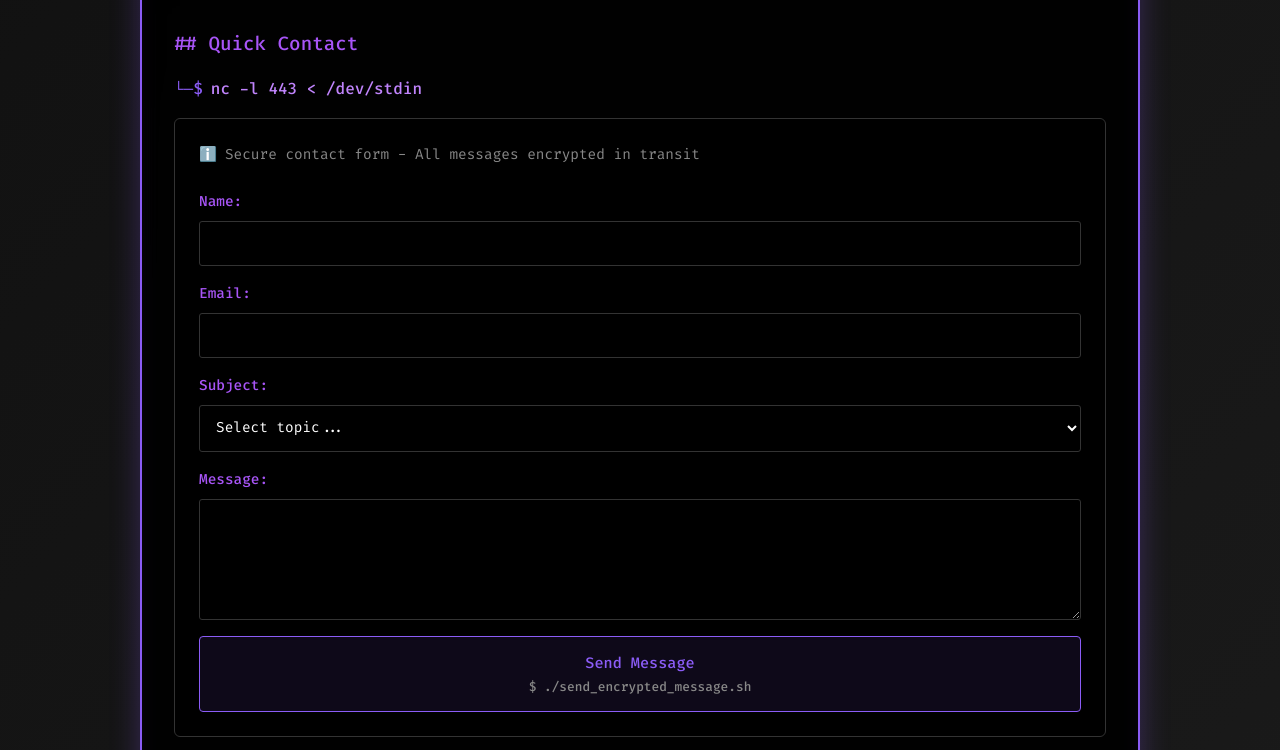
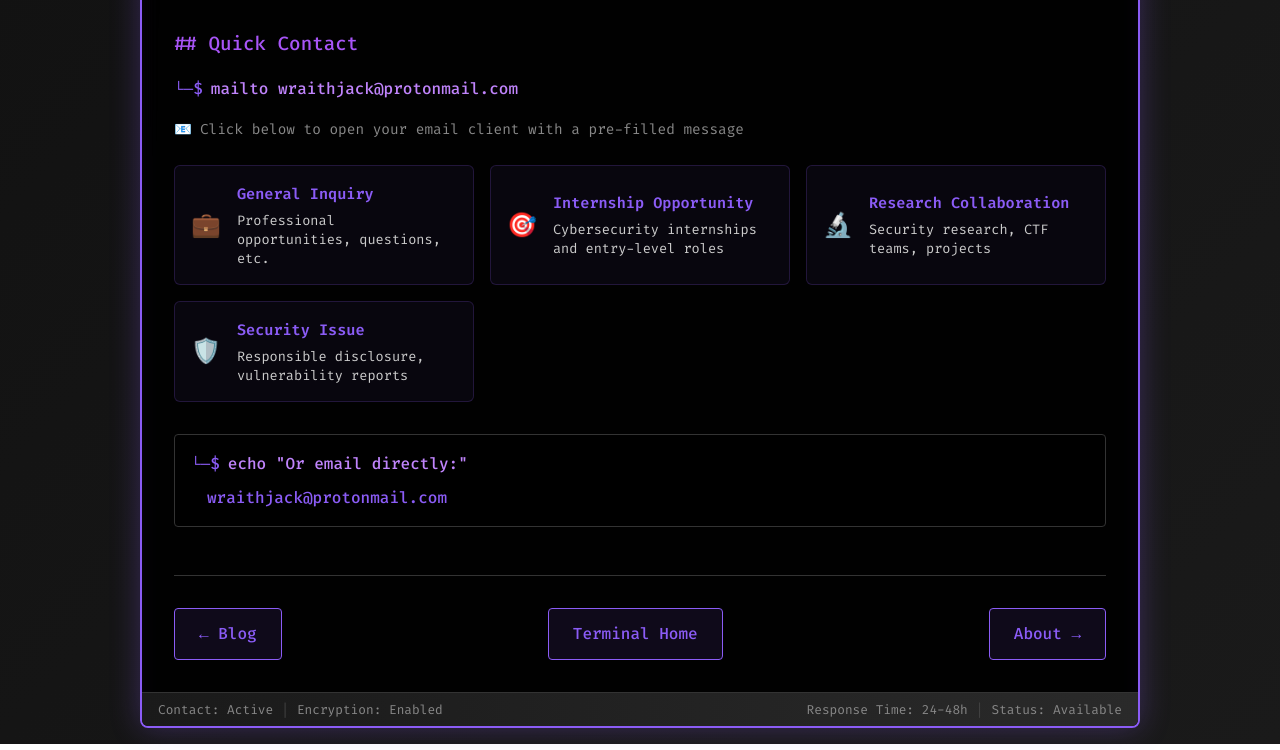
Before and after one commit to wraithjack/wraithjack.github.io, a website: page contact.html in a window 1280 px wide. Shown: the part 2090-2840 px from the top of the page. Drawn offline with Linux system fonts and the light colour scheme.

Commit message:
Replace contact form with mailto functionality

```diff
--- a/contact.html
+++ b/contact.html
@@ -229,48 +229,58 @@
           <h3>## Quick Contact</h3>
           <div class="line">
             <span class="prompt">└─$</span>
-            <span class="command">nc -l 443 < /dev/stdin</span>
+            <span class="command">mailto wraithjack@protonmail.com</span>
           </div>
 
-          <div class="contact-form">
-            <div class="form-note">
-              <span class="note-icon">ℹ️</span>
-              <span>Secure contact form - All messages encrypted in transit</span>
+          <div class="mailto-section">
+            <div class="mailto-note">
+              <span class="note-icon">📧</span>
+              <span>Click below to open your email client with a pre-filled message</span>
             </div>
 
-            <form class="terminal-form" onsubmit="handleFormSubmit(event)">
-              <div class="form-group">
-                <label class="form-label">Name:</label>
-                <input type="text" class="form-input" name="name" required>
+            <div class="mailto-options">
+              <a href="mailto:wraithjack@protonmail.com?subject=General%20Inquiry&body=Hi%20Michael,%0A%0AI%20found%20your%20portfolio%20and%20wanted%20to%20reach%20out%20about:%0A%0A[Please%20describe%20your%20inquiry%20here]%0A%0ABest%20regards," class="mailto-btn general">
+                <span class="btn-icon">💼</span>
+                <div class="btn-content">
+                  <div class="btn-title">General Inquiry</div>
+                  <div class="btn-desc">Professional opportunities, questions, etc.</div>
+                </div>
+              </a>
+
+              <a href="mailto:wraithjack@protonmail.com?subject=Internship%20Opportunity&body=Hi%20Michael,%0A%0AI%20have%20an%20internship%20opportunity%20that%20might%20interest%20you:%0A%0A[Please%20describe%20the%20opportunity%20here]%0A%0ABest%20regards," class="mailto-btn internship">
+                <span class="btn-icon">🎯</span>
+                <div class="btn-content">
+                  <div class="btn-title">Internship Opportunity</div>
+                  <div class="btn-desc">Cybersecurity internships and entry-level roles</div>
+                </div>
+              </a>
+
+              <a href="mailto:wraithjack@protonmail.com?subject=Research%20Collaboration&body=Hi%20Michael,%0A%0AI%27d%20like%20to%20collaborate%20on%20security%20research:%0A%0A[Please%20describe%20your%20research%20idea%20here]%0A%0ABest%20regards," class="mailto-btn collaboration">
+                <span class="btn-icon">🔬</span>
+                <div class="btn-content">
+                  <div class="btn-title">Research Collaboration</div>
+                  <div class="btn-desc">Security research, CTF teams, projects</div>
+                </div>
+              </a>
+
+              <a href="mailto:wraithjack@protonmail.com?subject=Security%20Issue&body=Hi%20Michael,%0A%0AI%20found%20a%20security%20issue%20I%27d%20like%20to%20report:%0A%0A[Please%20describe%20the%20security%20issue%20here]%0A%0ANote:%20Please%20include%20relevant%20details%20while%20following%20responsible%20disclosure%20practices.%0A%0ABest%20regards," class="mailto-btn security">
+                <span class="btn-icon">🛡️</span>
+                <div class="btn-content">
+                  <div class="btn-title">Security Issue</div>
+                  <div class="btn-desc">Responsible disclosure, vulnerability reports</div>
+                </div>
+              </a>
+            </div>
+
+            <div class="direct-email">
+              <div class="line">
+                <span class="prompt">└─$</span>
+                <span class="command">echo "Or email directly:"</span>
               </div>
-
-              <div class="form-group">
-                <label class="form-label">Email:</label>
-                <input type="email" class="form-input" name="email" required>
+              <div class="email-direct">
+                <a href="mailto:wraithjack@protonmail.com" class="email-link">wraithjack@protonmail.com</a>
               </div>
-
-              <div class="form-group">
-                <label class="form-label">Subject:</label>
-                <select class="form-input" name="subject" required>
-                  <option value="">Select topic...</option>
-                  <option value="internship">Internship Opportunity</option>
-                  <option value="collaboration">Research Collaboration</option>
-                  <option value="ctf">CTF Team Invitation</option>
-                  <option value="general">General Inquiry</option>
-                  <option value="security">Security Issue</option>
-                </select>
-              </div>
-
-              <div class="form-group">
-                <label class="form-label">Message:</label>
-                <textarea class="form-input form-textarea" name="message" rows="5" required></textarea>
-              </div>
-
-              <button type="submit" class="form-submit">
-                <span class="submit-text">Send Message</span>
-                <span class="submit-command">$ ./send_encrypted_message.sh</span>
-              </button>
-            </form>
+            </div>
           </div>
         </div>
 
@@ -314,28 +324,6 @@
       setTimeout(() => {
         output.textContent = 'Download complete. File saved to ~/Downloads/';
       }, 1500);
-    }
-
-    function handleFormSubmit(event) {
-      event.preventDefault();
-
-      const form = event.target;
-      const submitBtn = form.querySelector('.form-submit');
-      const originalText = submitBtn.innerHTML;
-
-      // Show sending animation
-      submitBtn.innerHTML = '<span class="submit-text">Encrypting...</span><span class="submit-command">$ gpg --encrypt --sign</span>';
-      submitBtn.disabled = true;
-
-      setTimeout(() => {
-        submitBtn.innerHTML = '<span class="submit-text">Sent!</span><span class="submit-command">$ Message delivered securely</span>';
-
-        setTimeout(() => {
-          submitBtn.innerHTML = originalText;
-          submitBtn.disabled = false;
-          form.reset();
-        }, 2000);
-      }, 2000);
     }
   </script>
 
@@ -528,15 +516,11 @@
       left: 0;
     }
 
-    .contact-form {
-      background: rgba(0, 0, 0, 0.3);
-      border: 1px solid #333;
-      border-radius: 6px;
-      padding: 1.5rem;
+    .mailto-section {
       margin: 1rem 0;
     }
 
-    .form-note {
+    .mailto-note {
       display: flex;
       align-items: center;
       gap: 0.5rem;
@@ -545,83 +529,83 @@
       font-size: 0.9rem;
     }
 
-    .terminal-form {
-      display: flex;
-      flex-direction: column;
+    .mailto-options {
+      display: grid;
+      grid-template-columns: repeat(auto-fit, minmax(280px, 1fr));
       gap: 1rem;
+      margin: 1.5rem 0;
     }
 
-    .form-group {
+    .mailto-btn {
+      background: rgba(139, 92, 246, 0.05);
+      border: 1px solid rgba(139, 92, 246, 0.2);
+      border-radius: 6px;
+      padding: 1rem;
       display: flex;
-      flex-direction: column;
-      gap: 0.5rem;
+      align-items: center;
+      gap: 1rem;
+      text-decoration: none;
+      transition: all 0.3s ease;
+      color: inherit;
     }
 
-    .form-label {
-      color: #a855f7;
-      font-weight: 500;
-      font-size: 0.9rem;
+    .mailto-btn:hover {
+      background: rgba(139, 92, 246, 0.1);
+      transform: translateY(-2px);
+      box-shadow: 0 4px 15px rgba(139, 92, 246, 0.2);
     }
 
-    .form-input {
-      background: rgba(0, 0, 0, 0.5);
-      border: 1px solid #333;
-      border-radius: 3px;
-      padding: 0.75rem;
-      color: #ffffff;
-      font-family: 'Fira Code', monospace;
-      font-size: 0.9rem;
-      transition: all 0.3s ease;
+    .btn-icon {
+      font-size: 1.5rem;
+      flex-shrink: 0;
     }
 
-    .form-input:focus {
-      outline: none;
-      border-color: #8b5cf6;
-      box-shadow: 0 0 8px rgba(139, 92, 246, 0.3);
+    .btn-content {
+      flex: 1;
     }
 
-    .form-textarea {
-      resize: vertical;
-      min-height: 100px;
-    }
-
-    .form-submit {
-      background: rgba(139, 92, 246, 0.1);
-      border: 1px solid #8b5cf6;
-      border-radius: 4px;
-      padding: 1rem;
+    .btn-title {
       color: #8b5cf6;
-      font-family: 'Fira Code', monospace;
-      font-weight: 500;
-      cursor: pointer;
-      transition: all 0.3s ease;
-      display: flex;
-      flex-direction: column;
-      align-items: center;
-      gap: 0.3rem;
-    }
-
-    .form-submit:hover:not(:disabled) {
-      background: rgba(139, 92, 246, 0.2);
-      box-shadow: 0 0 15px rgba(139, 92, 246, 0.4);
-      transform: translateY(-2px);
-    }
-
-    .form-submit:disabled {
-      opacity: 0.6;
-      cursor: not-allowed;
-    }
-
-    .submit-text {
+      font-weight: 600;
+      margin-bottom: 0.3rem;
       font-size: 0.95rem;
     }
 
-    .submit-command {
-      font-size: 0.8rem;
-      color: #888;
+    .btn-desc {
+      color: #ccc;
+      font-size: 0.85rem;
+      line-height: 1.4;
+    }
+
+    .direct-email {
+      margin: 2rem 0 1rem 0;
+      background: rgba(0, 0, 0, 0.3);
+      border: 1px solid #333;
+      border-radius: 4px;
+      padding: 1rem;
+    }
+
+    .email-direct {
+      margin-top: 0.5rem;
+      padding-left: 1rem;
+    }
+
+    .email-link {
+      color: #8b5cf6;
+      text-decoration: none;
+      font-weight: 500;
+      transition: color 0.2s ease;
+    }
+
+    .email-link:hover {
+      color: #ffffff;
     }
 
     @media (max-width: 768px) {
+      .mailto-options {
+        grid-template-columns: 1fr;
+      }
+
       .contact-grid {
         grid-template-columns: 1fr;
       }
@@ -629,11 +613,6 @@
       .platform-grid {
         grid-template-columns: 1fr;
       }
-
-      .availability-status {
-        flex-direction: column;
-        gap: 0.5rem;
-      }
     }
   </style>
 </body>
```
